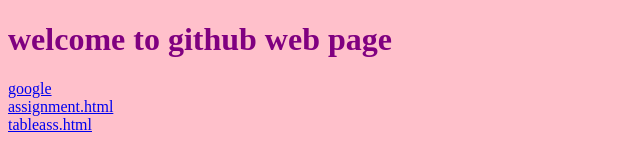
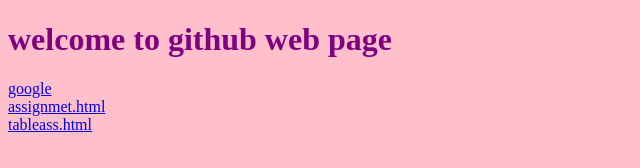
Before and after one commit to himansh8u/himansh8u.github.io, a plain HTML site: page index.html in a window 1280 px wide. Shown: the full height of the page, 0-640 px from the left. Drawn offline with Linux system fonts and the light colour scheme.

Commit message:
Update index.html

```diff
--- a/index.html
+++ b/index.html
@@ -14,7 +14,7 @@
 <body>
 <h1> welcome to github web page </h1>
 <a href="http://www.google.com">google</a><br>
-<a href="assignment.html">assignment.html</a><br>
+<a href="assignmet.html">assignmet.html</a><br>
 <a href="tableass.html">tableass.html</a><br>
 </body>
 </html>
```
